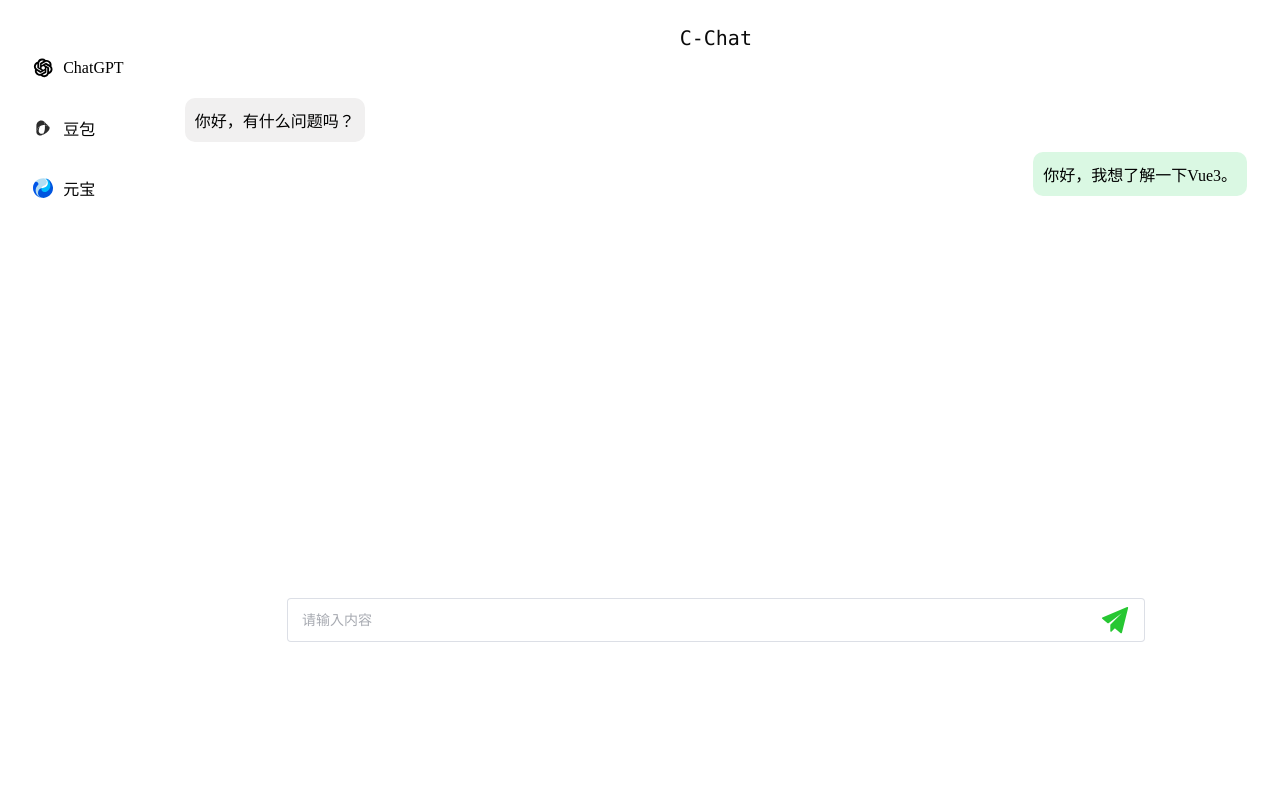
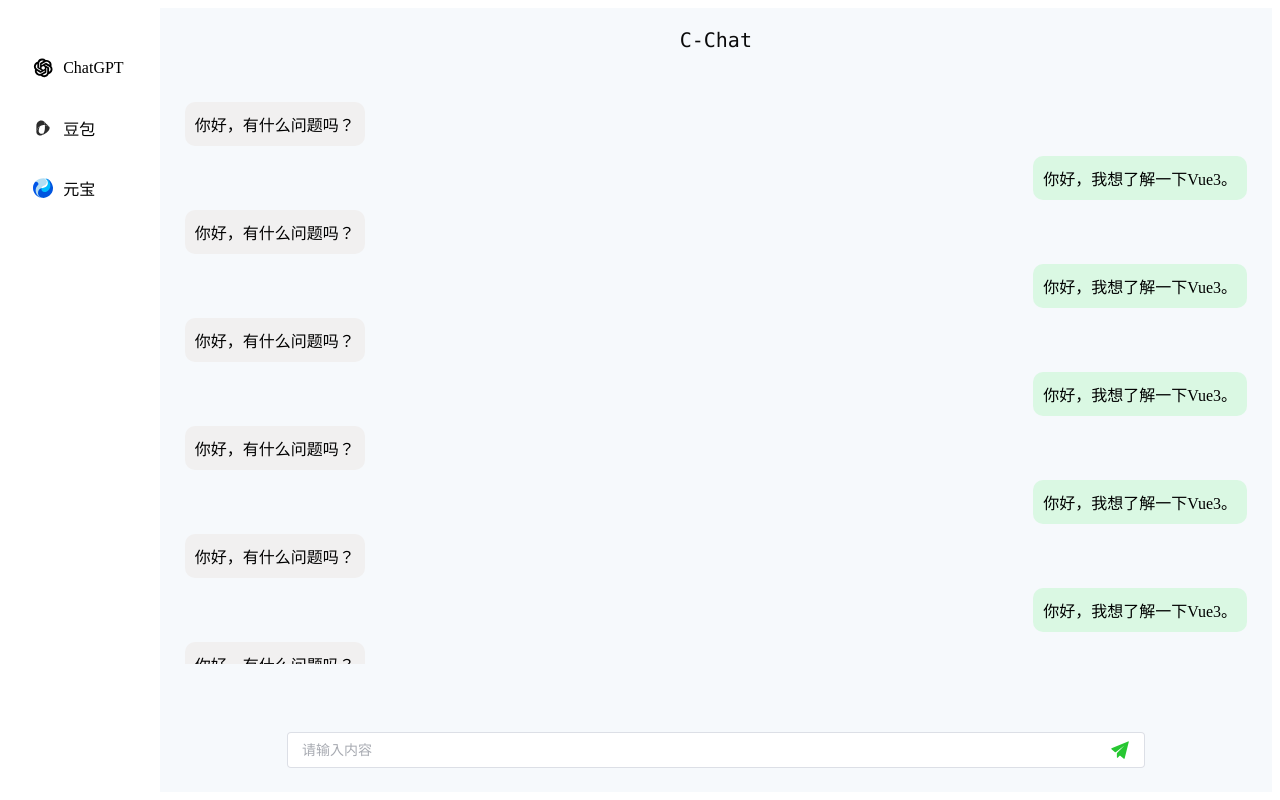
Before and after one commit to eaglecc/c-chat-web, a Vue app: page / in a window 1280 px wide. Built offline with nearby package versions, Linux system fonts and the light colour scheme.

Commit message:
feat：样式优化，菜单栏可滚动、消息可滚动

```diff
--- a/src/views/HomeView.vue
+++ b/src/views/HomeView.vue
@@ -16,14 +16,17 @@
           <label>C-Chat</label>
         </el-header>
         <el-main class="main">
-          <div class="message">
-            <!-- 消息列表 -->
-            <div class="chat-message" v-for="(msg, index) in messages" :key="index" :class="msg.sender === 'user' ? 'user-message' : 'bot-message'">
-              <div :class="msg.sender === 'user' ? 'user-msg' : 'bot-msg'">
-                <span>{{ msg.text }}</span>
+          <el-scrollbar height="90%">
+            <div class="m-message">
+              <!-- 消息列表 -->
+              <div class="chat-message" v-for="(msg, index) in messages" :key="index" :class="msg.sender === 'user' ? 'user-message' : 'bot-message'">
+                <div :class="msg.sender === 'user' ? 'user-msg' : 'bot-msg'">
+                  <span>{{ msg.text }}</span>
+                </div>
               </div>
             </div>
-          </div>
+          </el-scrollbar>
+
           <!-- 输入框 -->
           <div class="message-input">
             <el-input
@@ -33,7 +36,7 @@
               placeholder="请输入内容"
             >
               <template #suffix>
-                <img src="@/assets/images/send_msg.svg" style="width: 30px; height: 30px; cursor: pointer;">
+                <img src="@/assets/images/send_msg.svg"  class="input-img" >
               </template>
             </el-input>
           </div>
@@ -58,6 +61,28 @@ const modules = [
 const messages = ref([
   { sender: 'bot', text: '你好，有什么问题吗？' },
   { sender: 'user', text: '你好，我想了解一下Vue3。' },
+  { sender: 'bot', text: '你好，有什么问题吗？' },
+  { sender: 'user', text: '你好，我想了解一下Vue3。' },
+  { sender: 'bot', text: '你好，有什么问题吗？' },
+  { sender: 'user', text: '你好，我想了解一下Vue3。' },
+  { sender: 'bot', text: '你好，有什么问题吗？' },
+  { sender: 'user', text: '你好，我想了解一下Vue3。' },
+  { sender: 'bot', text: '你好，有什么问题吗？' },
+  { sender: 'user', text: '你好，我想了解一下Vue3。' },
+  { sender: 'bot', text: '你好，有什么问题吗？' },
+  { sender: 'user', text: '你好，我想了解一下Vue3。' },
+  { sender: 'bot', text: '你好，有什么问题吗？' },
+  { sender: 'user', text: '你好，我想了解一下Vue3。' },
+  { sender: 'bot', text: '你好，有什么问题吗？' },
+  { sender: 'user', text: '你好，我想了解一下Vue3。' },
+  { sender: 'bot', text: '你好，有什么问题吗？' },
+  { sender: 'user', text: '你好，我想了解一下Vue3。' },
+  { sender: 'bot', text: '你好，有什么问题吗？' },
+  { sender: 'user', text: '你好，我想了解一下Vue3。' },
+  { sender: 'bot', text: '你好，有什么问题吗？' },
+  { sender: 'user', text: '你好，我想了解一下Vue3。' },
+  { sender: 'bot', text: '你好，有什么问题吗？' },
+  { sender: 'user', text: '你好，我想了解一下Vue3。' },
 ]);
 
 
@@ -71,7 +96,8 @@ const messages = ref([
     .el-container {
       height: 100%;
       .aside {
-        height: auto;
+        max-height: 100vh;
+        overflow-y: auto;
         width: 12%;
         background-color: #ffffff;
         .m-list {
@@ -106,8 +132,8 @@ const messages = ref([
         }
       }
       .header {
-        height: 60px;
-        background-color: #ffffff;
+        height: 8vh;
+        background-color: rgb(246, 249, 252);
         display: flex;
         align-items: center;
         justify-content: center;
@@ -120,15 +146,30 @@ const messages = ref([
         }
       }
       .main {
-        background-color: #ffffff;
-        height: 600px;
+        background-color: rgb(246, 249, 252);
+        height: 90vh;
         width: 100%;
         display: flex;
         flex-direction: column;
-
-        .message {
-          height: 90%;
-          background-color: #ffffff;
+        justify-content: space-between;
+        .m-message {
+          height: 100%;
+          /* overflow-y: auto; */
+        }
+        .message-input{
+          height: 7%;
+          display: flex;
+          align-items: center;
+          justify-content: center;
+          .m-input{
+            width: 80%;
+            height: 80%;
+          }
+          .input-img{
+            width: 20px;
+            height: 20px;
+            cursor: pointer;
+          }
         }
         .chat-message {
           margin-top: 10px;
@@ -160,16 +201,6 @@ const messages = ref([
           align-self: flex-start;
           text-align: left;
         }
-        .message-input{
-          height: 10%;
-          display: flex;
-          align-items: center;
-          justify-content: center;
-          .m-input{
-            width: 80%;
-            height: 80%;
-          }
-        }
       }
     }
 }
```
Also changed, not shown: src/components/MessageInput.vue (added), src/components/MessageList.vue (added).
